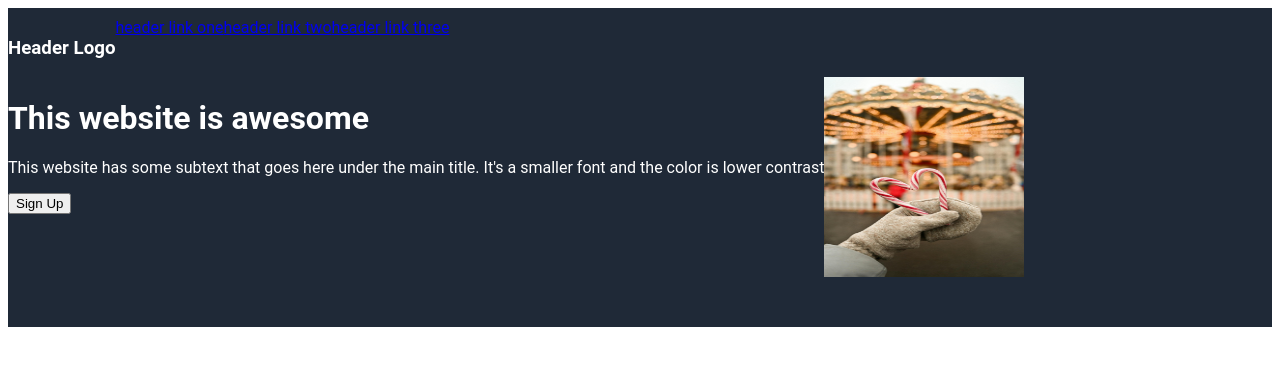
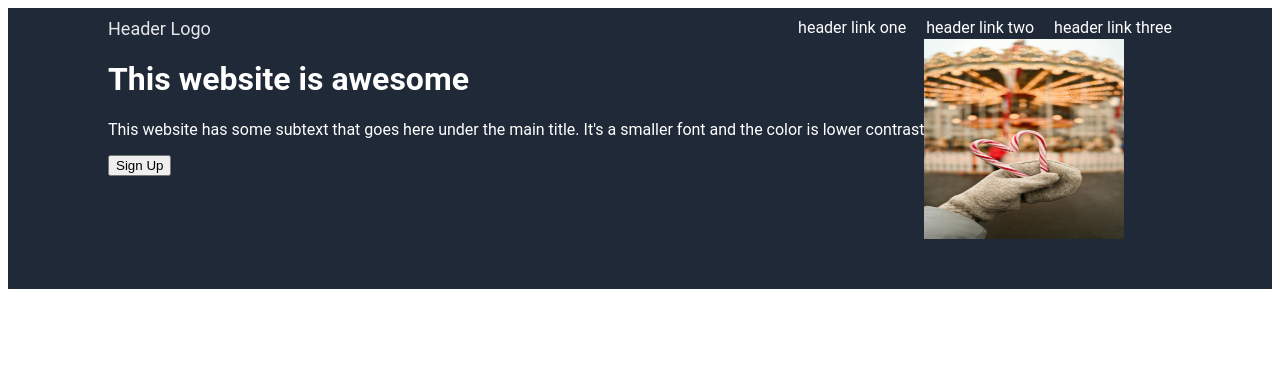
Before and after one commit to Danjor225/odin-landing-page, a plain HTML site: page index.html in a window 1280 px wide. Drawn offline with Linux system fonts and the light colour scheme.

Commit message:
Add left and right padding, logo color & size
Worked on padding the header to center elements.
Also changed logo color to div instead of header to
remove difficult font sizing.

```diff
--- a/index.html
+++ b/index.html
@@ -6,11 +6,13 @@
     <title>Landing Page</title>
     <link rel="stylesheet" href="styles.css">
 </head>
+
+
 <body>
 <div class="header-container">
     <div class="top-header">
-        <h3>Header Logo</h3>
-        <a href="https://www.google.co.uk" class="link"> header link one</a>
+        <div class="header-logo">Header Logo</div>
+        <a href="https://www.google.co.uk" class="link">header link one</a>
         <a href="https://www.google.co.uk" class="link">header link two</a>
         <a href="https://www.google.co.uk" class="link">header link three</a>
         </div>
--- a/styles.css
+++ b/styles.css
@@ -6,19 +6,35 @@ body{
     /* color: white; */
     font-family: 'Roboto', Times, serif;
 }
+
+.link{
+    padding: 0;
+    margin: 0;
+    text-decoration: none;
+    font-style: normal;
+    color: white;
+}
+
 .header-container{
      display: flex;
      flex-direction: column;
      background-color: #1f2937;
      color: white;
-     padding-top: 10px;
-     padding-bottom: 50px;
+
+     padding: 10px 100px 50px 100px;
 
 
 }
 
 .top-header{
     display: flex;
+    gap: 20px;
+}
+
+.header-logo{
+    margin-right: auto;
+    font-size: 18px;
+    color: #E5E7EB;
 }
 
 .mid-header{
```
